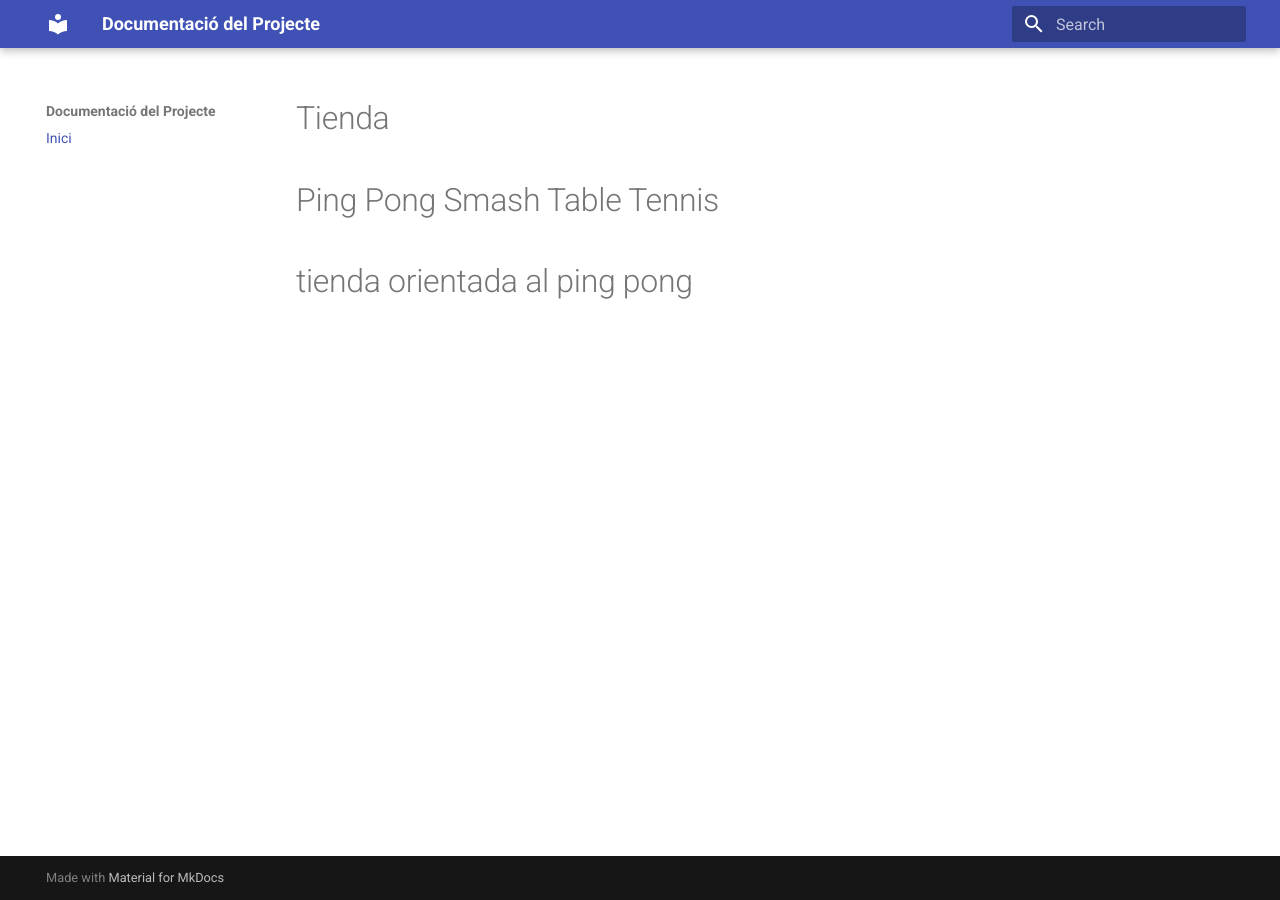
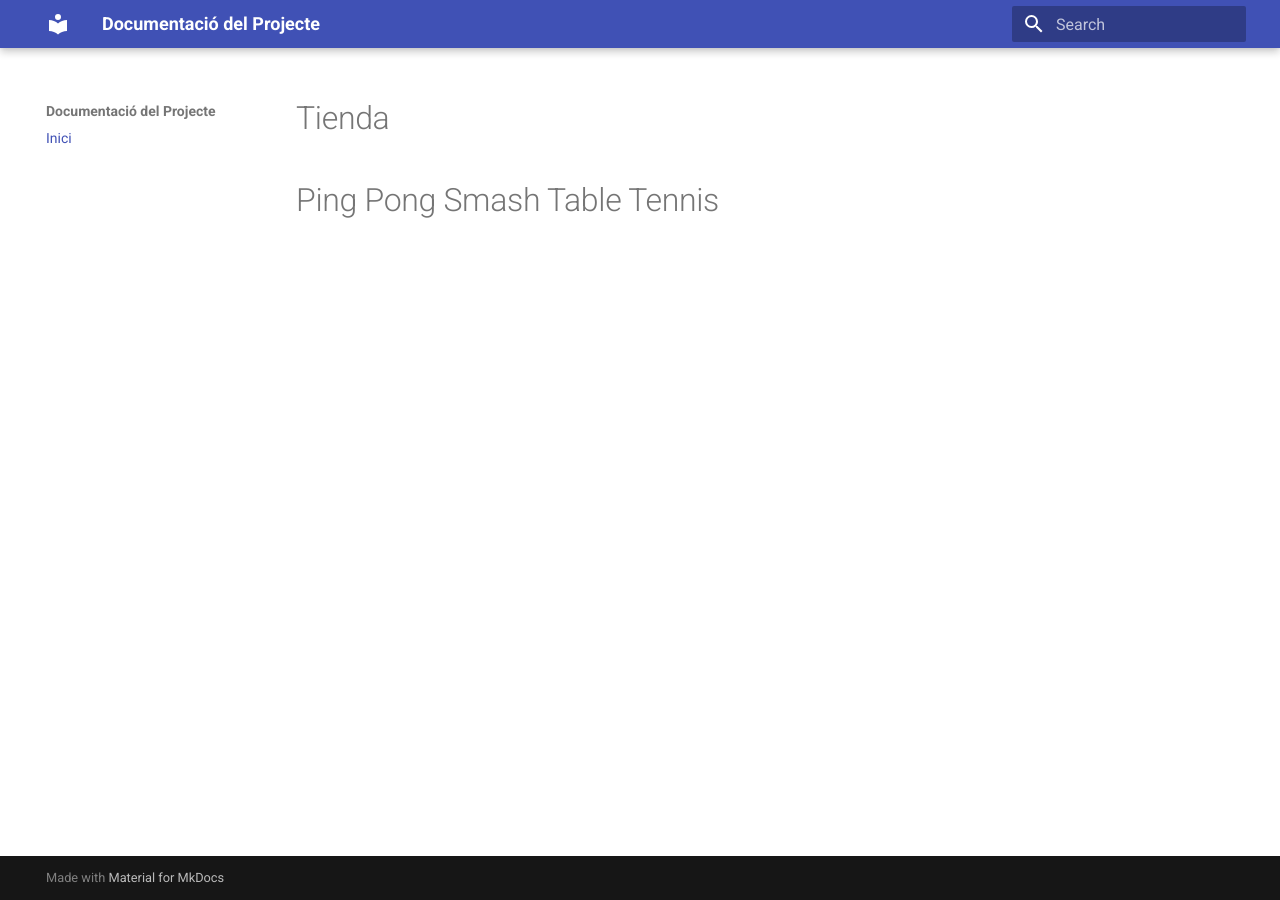
Before and after one commit to denismihaiivan-dotcom/reserva-facil, an MkDocs documentation site: the page built from docs/index.md, in a window 1280 px wide. Built offline with MkDocs 1.6.1 and Material for MkDocs 9.7.7, drawn with Linux system fonts in a browser that asks for light colours.

```diff
--- a/docs/index.md
+++ b/docs/index.md
@@ -1,3 +1,2 @@
 # Tienda
 # Ping Pong Smash Table Tennis
-# tienda orientada al ping pong
```
